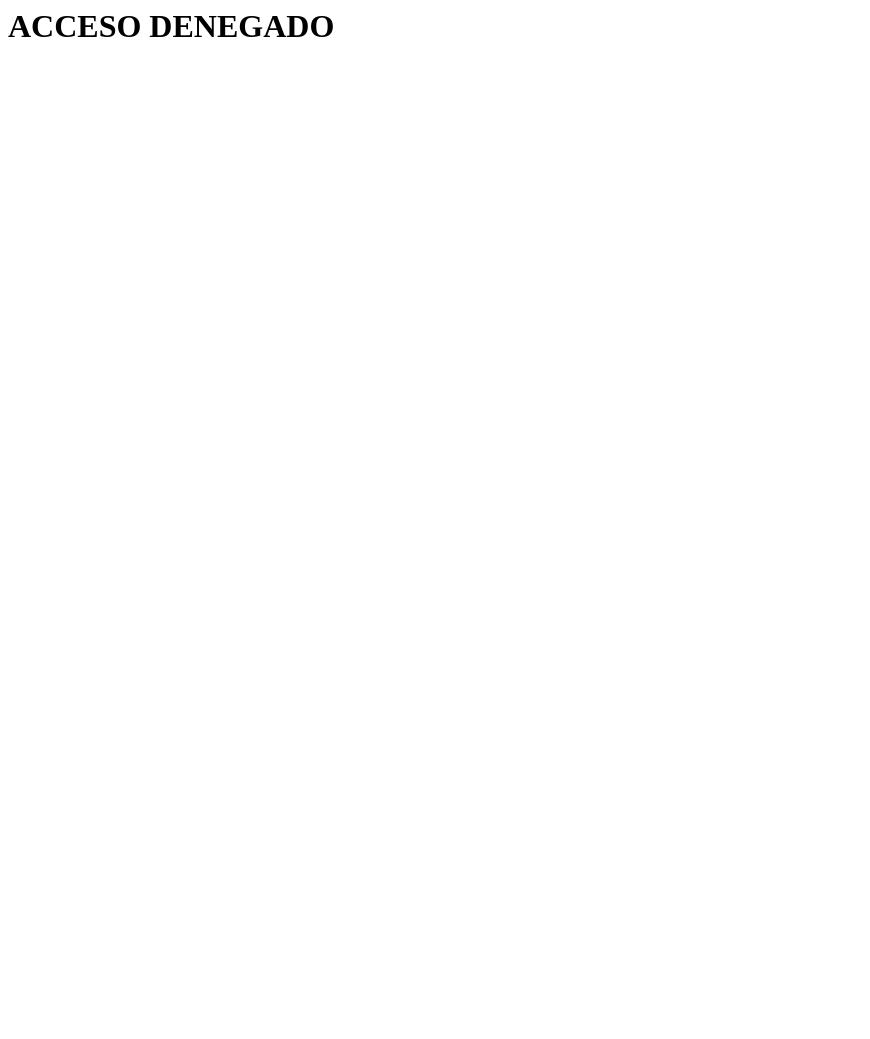
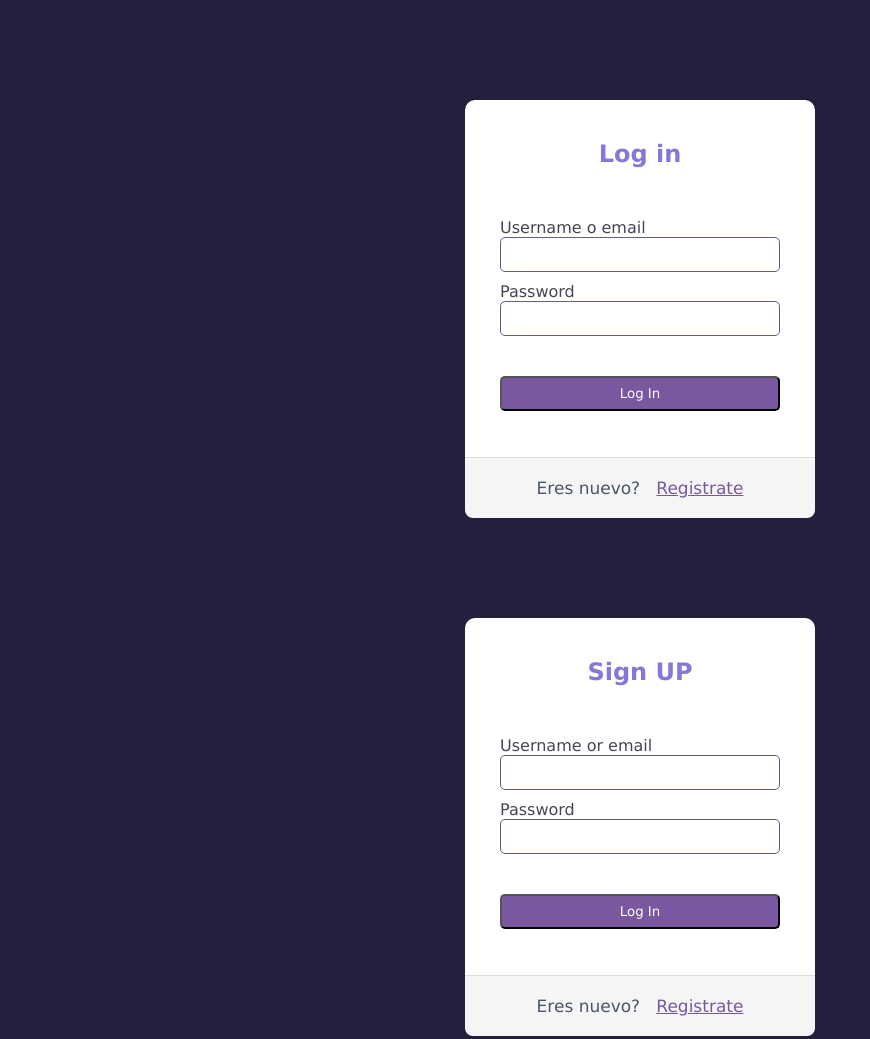
Before and after one commit to manolovillarreal/2021-2-restapi, a website: page public/index.html in a window 1280 px wide. Shown: the whole page, without its empty margins (0-870 px from the left). Before the commit the page ends 800 px from the top, so only its background shows below. Drawn offline with Linux system fonts and the light colour scheme.

Commit message:
Se creo form  de login en el index.html

```diff
--- a/public/index.html
+++ b/public/index.html
@@ -1,11 +1,53 @@
 <html>
 
 <head>
-
+    <link rel="stylesheet" href="styles.css">
 </head>
 
 <body>
-    <h1>ACCESO DENEGADO</h1>
+    <div id="panelLogin" class="panel">
+        <form name="formLogin" id="formLogin">
+            <h2 class="text1">Log in</h2>
+            <div id="lblStatus"></div>
+            <div class="formField">
+                <label for="username" class="text2">Username o email</label>
+                <input name="username" />
+            </div>
+            <div class="formField">
+                <label for=password class="text2">Password</label>
+                <input name="password" />
+            </div>
+            <div class="formField">
+                <button> Log In </button>
+            </div>
+
+        </form>
+        <a class="panelFooter">Eres nuevo? &nbsp;
+            <span>Registrate</span>
+         </a>
+    </div>
+
+    <div id="panelRegistro" class="panel">
+        <form name="formRegistro" id="formRegistro">
+            <h2 class="text1">Sign UP</h2>
+            <div id="lblStatus"></div>
+            <div class="formField">
+                <label for="username" class="text2">Username or email</label>
+                <input name="username" />
+            </div>
+            <div class="formField">
+                <label for=password class="text2">Password</label>
+                <input name="password" />
+            </div>
+            <div class="formField">
+                <button> Log In </button>
+            </div>
+
+        </form>
+        <a class="panelFooter">Eres nuevo? &nbsp;
+            <span>Registrate</span>
+         </a>
+    </div>
 </body>
 
 </html>
--- /dev/null
+++ b/public/styles.css
@@ -0,0 +1,75 @@
+body {
+    font-family: Verdana, Geneva, Tahoma, sans-serif;
+    background-color: #241F3C;
+}
+
+.panel {
+    background-color: white;
+    width: 350px;
+    margin: 0 auto;
+    margin-top: 100px;
+    padding-top: 20px;
+    border-radius: 10px;
+}
+
+.panel h2 {
+    text-align: center;
+    margin-bottom: 50px;
+}
+
+.text1 {
+    font-family: Verdana, Geneva, Tahoma, sans-serif;
+    color: #8777d6;
+}
+
+.text2 {
+    font-family: Verdana, Geneva, Tahoma, sans-serif;
+    color: #474552;
+}
+
+#lblStatus {
+    display: none;
+}
+
+.formField {
+    width: 80%;
+    margin: 10px auto;
+}
+
+.formField label {
+    display: block;
+}
+
+.formField input {
+    width: 100%;
+    height: 35px;
+    border: 1px solid #615b85;
+    border-radius: 5px;
+}
+
+.formField button {
+    width: 100%;
+    height: 35px;
+    background-color: #79589f;
+    border-radius: 5px;
+    color: white;
+    font-family: Verdana, Geneva, Tahoma, sans-serif;
+    margin: 30px 0;
+}
+
+.panelFooter {
+    padding: 20px;
+    display: block;
+    font-size: 17px;
+    color: #4a5568;
+    background-color: #f5f5f5;
+    border-top: 1px solid #ddd;
+    border-bottom-right-radius: 8px;
+    border-bottom-left-radius: 8px;
+    text-align: center;
+}
+
+.panelFooter span {
+    color: #79589f;
+    text-decoration: underline;
+}
```
